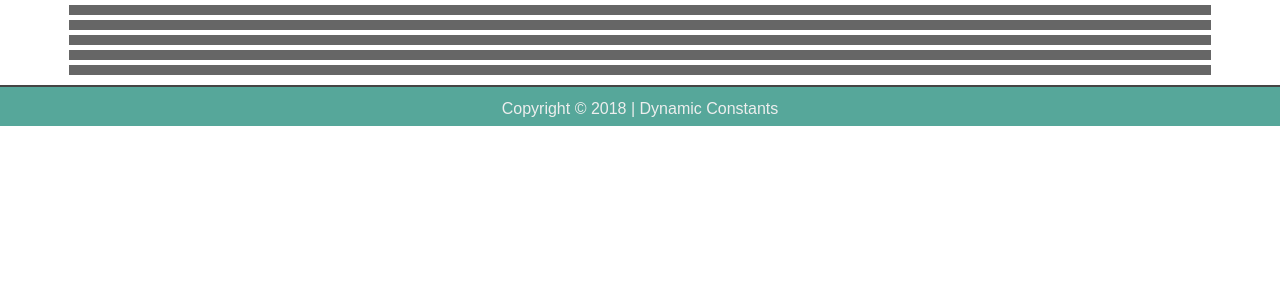
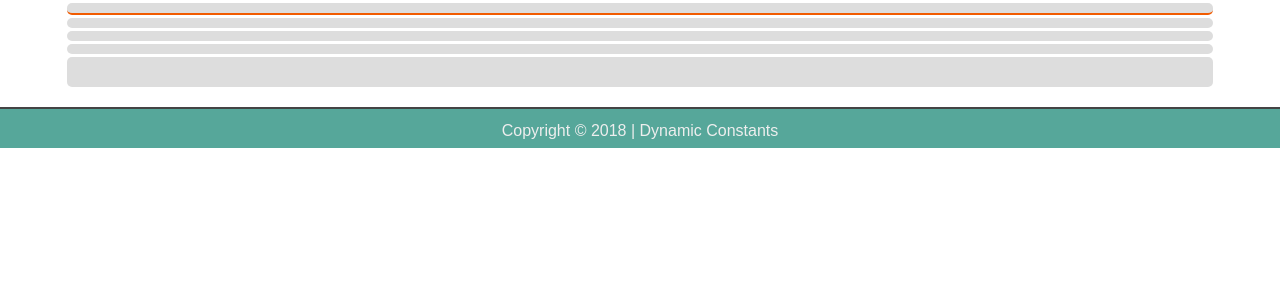
Before and after one commit to nandini8/credible, a Django app: page /newsview.html/ in a window 1280 px wide. Shown: the part 70-370 px from the top of the page. Run offline with Django 3.2, Linux system fonts and the light colour scheme.

Commit message:
Improvements

```diff
--- a/static/css/newsview.css
+++ b/static/css/newsview.css
@@ -1,29 +1,52 @@
 #title {
-    background: #666666;
-    margin: 5px;
-    padding: 5px;
+    background: #dddddd;
+    margin: 3px;
+    padding: 5px 10px;
+    border-radius: 5px;
+    border-bottom: 2px solid #f15b00;
+
+    font-size: 2em;
+    line-height: 1.2em;
+}
+
+#article_link {
+    background: #dddddd;
+    margin: 3px;
+    padding: 5px 10px;
+    border-radius: 5px;
+    border-bottom: 2px solid #653465;
 }
 
 #date {
-    background: #666666;
-    margin: 5px;
-    padding: 5px;
+    background: #dddddd;
+    margin: 3px;
+    padding: 5px 10px;
+    border-radius: 5px;
+    text-align: center;
 }
 
 #publisher {
-    background: #666666;
-    margin: 5px;
-    padding: 5px;
+    background: #dddddd;
+    margin: 3px;
+    padding: 5px 10px;
+    border-radius: 5px;
+    text-align: center;
+
 }
 
 #credibility_score {
-    background: #666666;
-    margin: 5px;
-    padding: 5px;
+    background: #dddddd;
+    margin: 3px;
+    padding: 5px 10px;
+    border-radius: 5px;
+    text-align: center;
 }
 
 #content {
-    background: #666666;
-    margin: 5px;
-    padding: 5px;
+    background: #dddddd;
+    margin: 3px;
+    margin-bottom: 20px;
+    padding: 15px 20px;
+    border-radius: 5px;
+    text-align: center;
 }
```
Also changed, not shown: static/javascript/newsLoader.js (+0 -33 lines).
